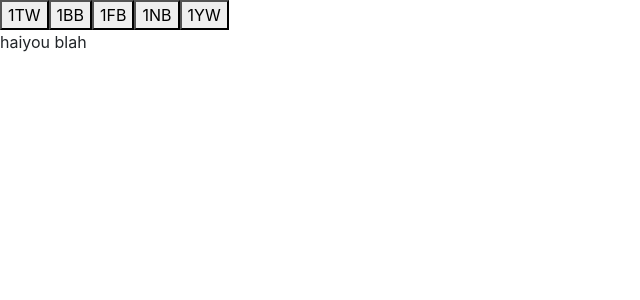
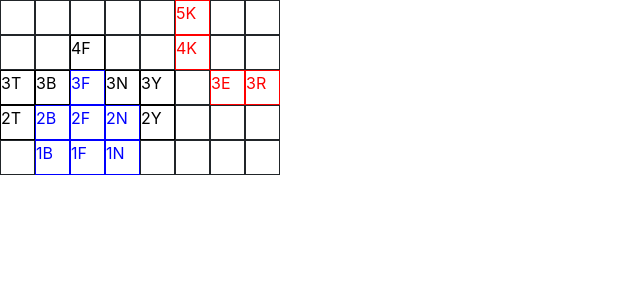
Before and after one commit to jcavanagh/xwing-recorder, a React (Create React App) app: page / in a window 1280 px wide. Shown: the top 300 px of the page, without its empty margins (0-640 px from the left). Built offline with nearby package versions, Linux system fonts and the light colour scheme.

Commit message:
dashboard renders.

```diff
--- a/src/Dials.js
+++ b/src/Dials.js
@@ -1,4 +1,8 @@
 import React from 'react';
+
+import groupBy from 'lodash/groupBy';
+import mapValues from 'lodash/mapValues';
+import range from 'lodash/range';
 
 // this is a maneuver button, e.g., 1 straight, 2  turn, 3 bank, 4-k etc..
 const test_dial = [
@@ -18,11 +22,12 @@ const test_dial = [
     "3YW",
     "3RR",
     "4FW",
-    "4KR"
+    "4KR",
+    "5KR"
 ]
 
 // order of columns of bearings which  should appear if they  exist.
-const bearing_order = [
+const bearingOrder = [
     "T",
     "B",
     "F",
@@ -39,52 +44,62 @@ const bearing_order = [
     "D"
 ]
 
-// to be used with var unique = a.filter(onlyUnique) where a is an array
-function onlyUnique(value, index, self) {
-    return self.indexOf(value) === index;
+function parseXwsManeuvers(xwsManeuvers) {
+    return xwsManeuvers.map(xwsm => {
+        return {
+            xws: xwsm,
+            speed: parseInt(xwsm[0], 10),
+            bearing: xwsm[1],
+            // May be useful to convert this to a more semantic value, but keeping the xws difficulty for now
+            difficulty: xwsm[2]
+        }
+    })
 }
 
-// returns an  array of all  the unique bearings as they exist in an order defined by bearing_order
-function getMBearings(maneuver_list) {
-    var bearing_order = [
-      "T",
-      "B",
-      "F",
-      "N",
-      "Y",
-      "K",
-      "L",
-      "S",
-      "E",
-      "R",
-      "O",
-      "A",
-      "P",
-      "D"
-		]
+// to be used with var unique = a.filter(onlyUnique) where a is an array
+// function onlyUnique(value, index, self) {
+//     return self.indexOf(value) === index;
+// }
 
-    var bearings = maneuver_list.map(x => x[1]).filter(onlyUnique);
- 		var inbearings = function(x) {
-        return bearings.includes(x)
-    }
-    var bearings_list = bearing_order.filter(inbearings);
-    return bearings_list;
-}
+// // returns an  array of all  the unique bearings as they exist in an order defined by bearing_order
+// function getMBearings(maneuver_list) {
+//     var bearing_order = [
+//       "T",
+//       "B",
+//       "F",
+//       "N",
+//       "Y",
+//       "K",
+//       "L",
+//       "S",
+//       "E",
+//       "R",
+//       "O",
+//       "A",
+//       "P",
+//       "D"
+//     ]
 
-// returns an array of all the unique speeds
-function getMSpeeds(maneuver_list) {
-    var speeds = maneuver_list.map(x => x[0]).filter(onlyUnique);
-    return speeds
-}
+//     var bearings = maneuver_list.map(x => x[1]).filter(onlyUnique);
+//     var inbearings = function(x) {
+//         return bearings.includes(x)
+//     }
+//     var bearings_list = bearing_order.filter(inbearings);
+//     return bearings_list;
+// }
+
+// // returns an array of all the unique speeds
+// function getMSpeeds(maneuver_list) {
+//     var speeds = maneuver_list.map(x => x[0]).filter(onlyUnique);
+//     return speeds
+// }
 
 
-function MButton(props) {
-    return (
-        <button  className="msquare" onClick={props.onClick}>
-            {props.value}
-        </button>
-    );
-}
+// function MButton(props) {
+//     return (
+
+//     );
+// }
 
 class MDial extends React.Component {
     // put in some state for now
@@ -95,34 +110,105 @@ class MDial extends React.Component {
     //     }
     // }
 
-    renderMButton(i) {
-        return (
-            <MButton
-                value={this.props.maneuvers[i]}
-                onClick={() =>  this.props.onClick(i)}
-            />
-        )
+    // renderMButton(i) {
+    //     return (
+    //         <MButton
+    //             value={this.props.maneuvers[i]}
+    //             onClick={() =>  this.props.onClick(i)}
+    //         />
+    //     )
+    // }
+
+    // render() {
+    //     return (
+    //     <>
+    //         <div>
+    //             <div className="mdial-row">
+    //                 {this.renderMButton(0)}
+    //                 {this.renderMButton(1)}
+    //                 {this.renderMButton(2)}
+    //                 {this.renderMButton(3)}
+    //                 {this.renderMButton(4)}
+    //             </div>
+    //             <div>
+    //                 haiyou blah
+    //             </div>
+    //         </div>
+    //     </>
+    //     );
+    // }
+
+    renderButton(maneuverData) {
+        // Roughing out styles so I can see what it looks like
+        const buttonSize = '35px';
+        const border = '1px solid';
+        // Render each as inline, so they don't wrap
+        // Their container should define the lines
+        const display = 'flex';
+        const difficultyStyles = {
+            'R': 'red',
+            'B': 'blue',
+            'W': 'black'
+        }
+
+        if(maneuverData) {
+            // Actual button
+            const fontColor = difficultyStyles[maneuverData.difficulty];
+            return (
+                <div key={maneuverData.xws} onClick={this.props.onClick} style={{ color: fontColor, height: buttonSize, width: buttonSize, border, display }}>
+                    {maneuverData.speed}{maneuverData.bearing}
+                </div>
+            );
+        }
+
+        // Placeholder button
+        return <div style={{ height: buttonSize, width: buttonSize, border, display }} />;
     }
 
     render() {
-        return (
-        <>
-            <div>
-                <div className="mdial-row">
-                    {this.renderMButton(0)}
-                    {this.renderMButton(1)}
-                    {this.renderMButton(2)}
-                    {this.renderMButton(3)}
-                    {this.renderMButton(4)}
+        const parsedManeuvers = parseXwsManeuvers(this.props.maneuvers);
+        const bySpeed = groupBy(parsedManeuvers, 'speed');
+        // const existingBearings = getMBearings(this.props.maneuvers);
+        //const maneuverSpeeds = range(Math.max(Object.keys(bySpeed).)+1)
+        const maneuverSpeeds = range(6);
+
+        // Build a 2D array of manuevers
+        // Each row is a speed, and each column is the matching bearing, according to our order
+        // Maneuvers the ship does not have will be null
+        let rows = maneuverSpeeds.map(speed => {
+            const bySpeedAndBearing = groupBy(bySpeed[speed], 'bearing');
+
+            // Create a block element container for each row, so they look like rows
+            return bearingOrder.map(bearing => {
+                const maneuver = (bySpeedAndBearing[bearing] || [])[0]
+                return maneuver;
+            })
+        })
+
+        // Prune empty rows
+        rows = rows.filter(row => row.some(val => val))
+
+        // Prune empty columns
+        // Create a map of bearing -> Boolean, where the bool is whether this ship has any maneuvers of that bearing
+        const byBearing = mapValues(groupBy(parsedManeuvers, 'bearing'), bearings => !!bearings.length);
+        rows = rows.map(row => {
+            // We already know the order from the above loop, so check each column against the bearing order
+            // If the ship has no maneuvers with that bearing, remove each column for that bearing
+            return row.filter((col, idx) => {
+                const currentBearing = bearingOrder[idx];
+                return byBearing[currentBearing];
+            })
+        })
+
+        // Render
+        return rows.reverse().map(row => {
+            return (
+                <div style={{ display: 'flex' }}>
+                    {row.map(col => this.renderButton(col))}
                 </div>
-                <div>
-                    haiyou blah
-                </div>
-            </div>
-        </>
-        );
+            )
+        })
     }
-
 }
 
 export class MDashboard extends React.Component {
@@ -131,14 +217,6 @@ export class MDashboard extends React.Component {
         this.state = {
             setmaneuver: null
         }
-        this.maneuvers = [
-            "1TW",
-            "1BB",
-            "1FB",
-            "1NB",
-            "1YW"
-            ]
-
     }
 
     handleClick(i) {
@@ -148,7 +226,7 @@ export class MDashboard extends React.Component {
     }
 
     render() {
-        const maneuvers = this.maneuvers;
+        const maneuvers = this.props.manuevers || test_dial;
 
         return (
             <>
@@ -159,7 +237,7 @@ export class MDashboard extends React.Component {
                     />
 
                 </div>
-                <div classname="test1">
+                <div className="test1">
                     <p>{this.state.setmaneuver}</p>
                 </div>
             </>
```
